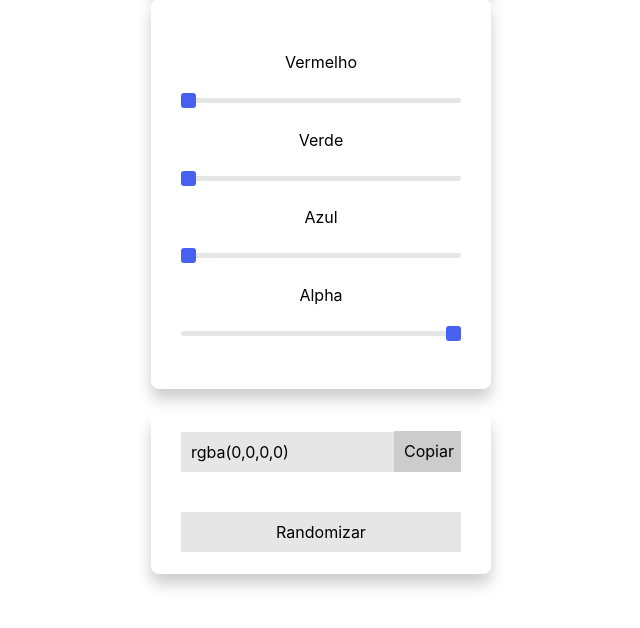
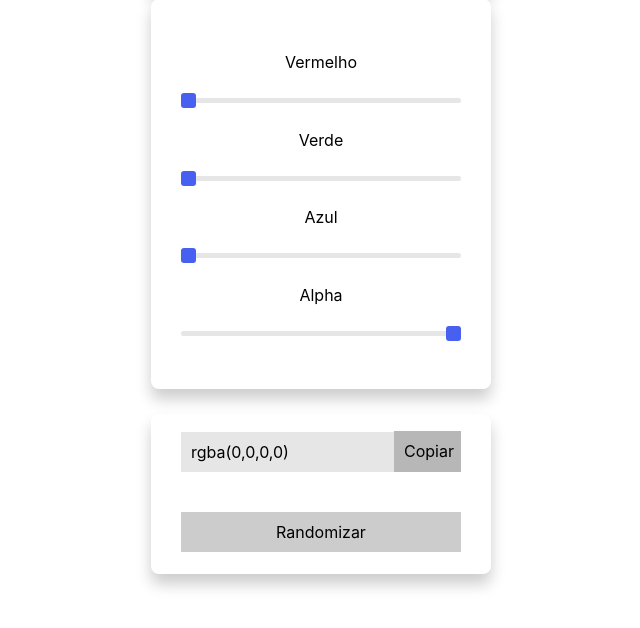
Before and after one commit to joaoschumacher/JavaScript, a plain HTML site: page Gerador RGBA/index.html in a window 1280 px wide. In both pictures the pointer is over the element "Copiar". Shown: the part 116-744 px from the top of the page, without its empty margins (319-959 px from the left). Drawn offline with Linux system fonts and the light colour scheme.

Commit message:
Update style.css

```diff
--- a/Gerador RGBA/style.css
+++ b/Gerador RGBA/style.css
@@ -102,8 +102,16 @@ header {
 
 #aleatorio {
     text-align: center;
-    background-color: #e6e6e6;
+    background-color: #cccccc;
     padding: 10px;
     margin: 5px;
     width: 280px;
 }
+
+#copiar:hover {
+    background-color: #b8b7b7;
+}
+
+#aleatorio:hover {
+    background-color: #b8b7b7;
+}
```
